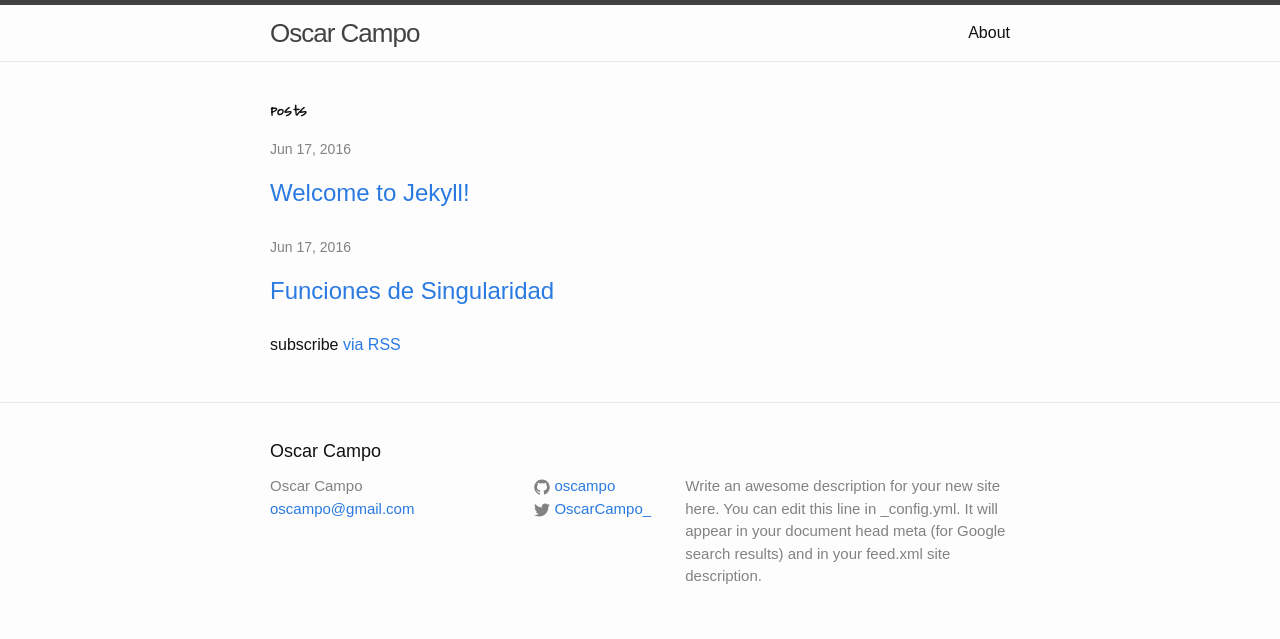
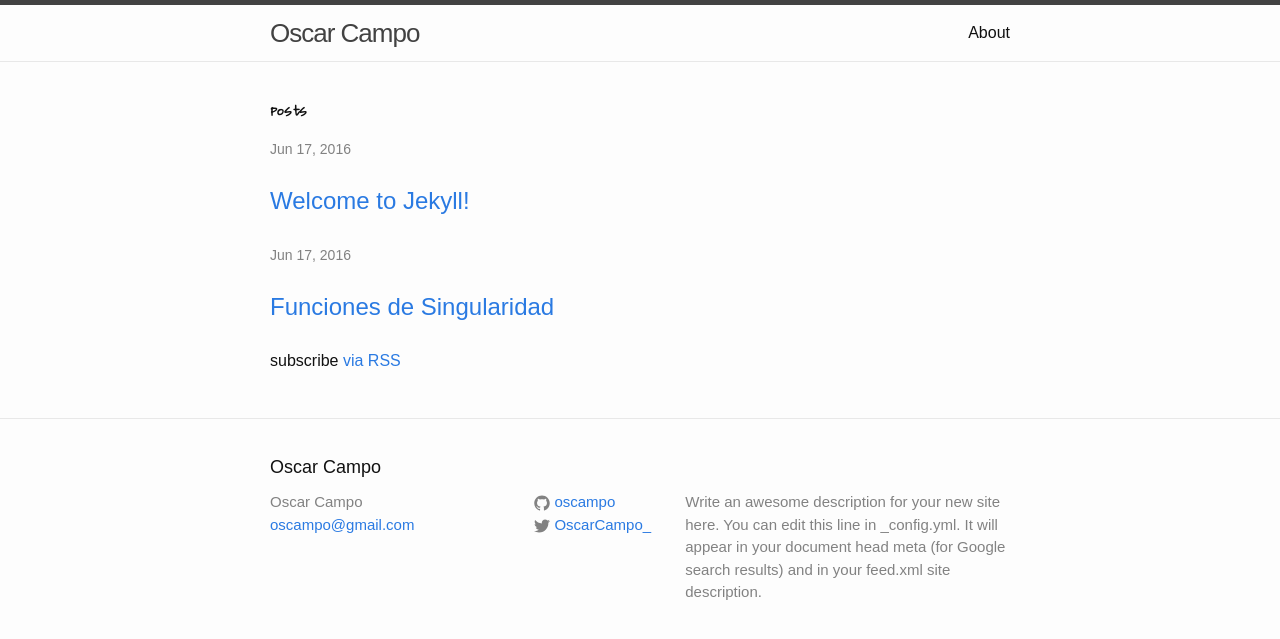
Before and after one commit to oscampo/oscampo.github.io, a Jekyll site: the page built from index.html, in a window 1280 px wide. Shown: the top 639 px of the page. Built offline with Jekyll 4.4.1, drawn with Linux system fonts in a browser that asks for light colours.

Commit message:
Update _base.scss

```diff
--- a/_sass/_base.scss
+++ b/_sass/_base.scss
@@ -26,7 +26,7 @@
 }
 
 
-h1 {
+h2 {
 	font-weight: 700;
 	font-size: 3.5em;
 	line-height: 1;
@@ -35,7 +35,7 @@
    -webkit-font-smoothing: antialiased;
     }
 
-h2 {
+h1 {
 	font-weight: 400;
 	font-size: 2.5em;
 	line-height: 1;
```
